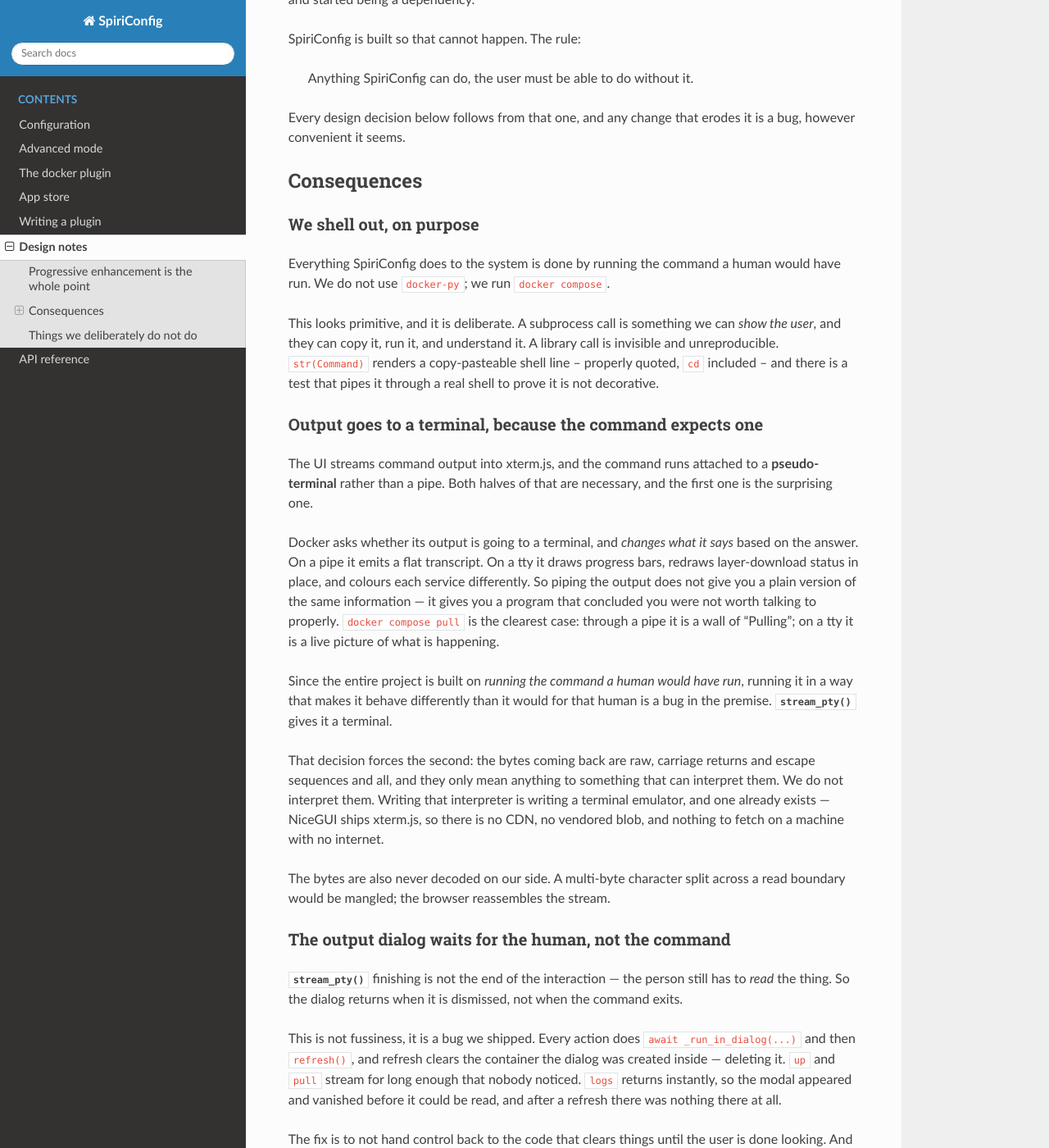
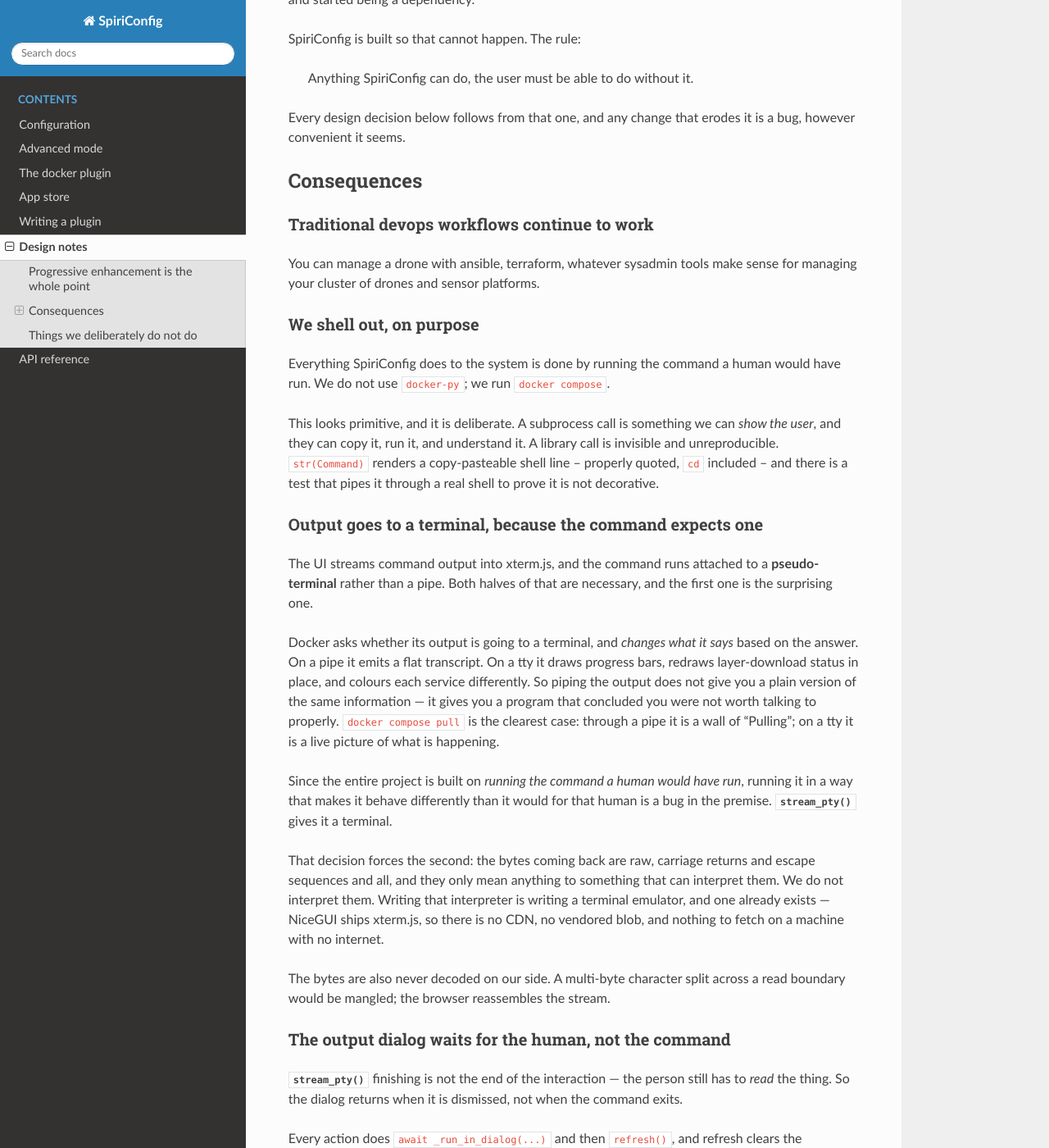
Before and after one commit to spiri-robotics/SpiriConfig, a Sphinx documentation site: the page built from docs/design.md, in a window 1280 px wide and 1400 px high, scrolled down 348 px. Shown: the whole window at 82% size. Built offline with Sphinx 7.4.7 and the Read the Docs theme 3.1.0, drawn with Linux system fonts in a browser that asks for light colours.

Commit message:
Note that ordinary devops tooling still works, and cut a needless aside
The whole point of shelling out is that a drone is still a machine you can
point ansible or terraform at, so say so where the consequences of that
choice are listed. And drop the "this is not fussiness, it is a bug we
shipped" line -- the paragraph explains the bug perfectly well without
apologising for it.

Co-Authored-By: Claude Opus 4.8 <noreply@anthropic.com>

```diff
--- a/docs/design.md
+++ b/docs/design.md
@@ -18,6 +18,11 @@ Every design decision below follows from that one, and any change that erodes it
 is a bug, however convenient it seems.
 
 ## Consequences
+
+### Traditional devops workflows continue to work
+
+You can manage a drone with ansible, terraform, whatever sysadmin tools make sense for
+managing your cluster of drones and sensor platforms.
 
 ### We shell out, on purpose
 
@@ -64,7 +69,7 @@ a read boundary would be mangled; the browser reassembles the stream.
 interaction — the person still has to *read* the thing. So the dialog returns
 when it is dismissed, not when the command exits.
 
-This is not fussiness, it is a bug we shipped. Every action does
+Every action does
 `await _run_in_dialog(...)` and then `refresh()`, and refresh clears the
 container the dialog was created inside — deleting it. `up` and `pull` stream for
 long enough that nobody noticed. `logs` returns instantly, so the modal appeared
```
